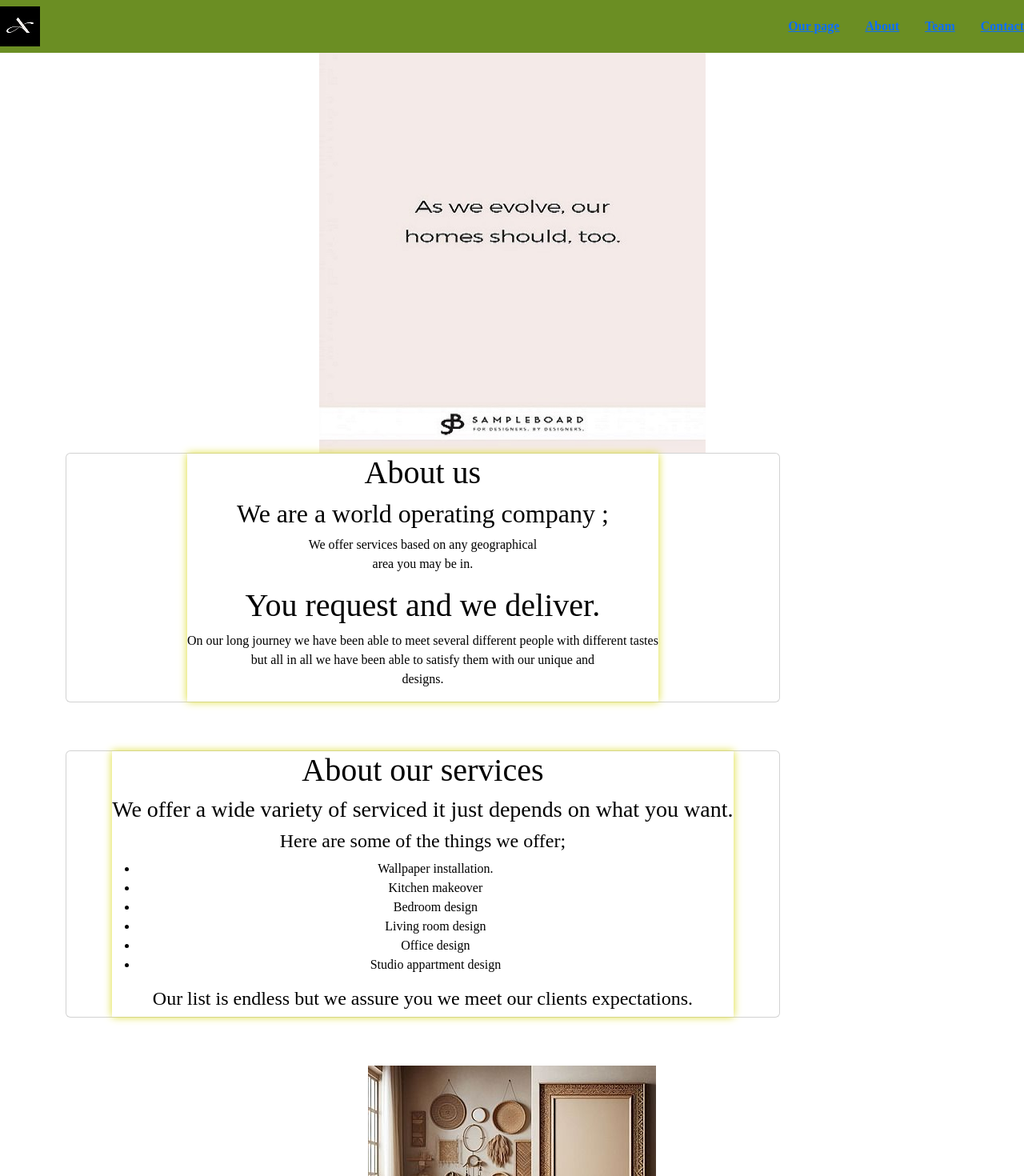
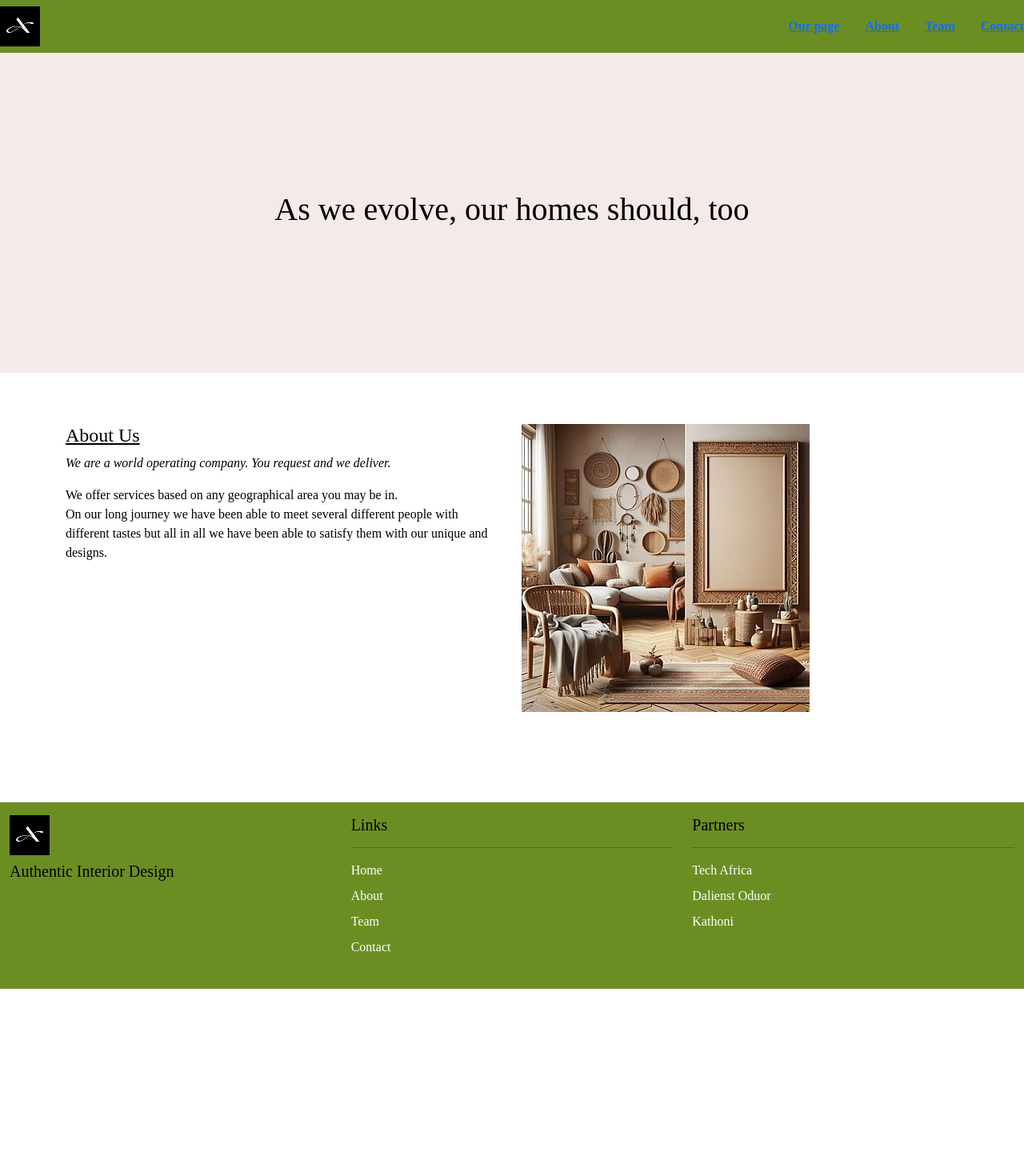
Before and after one commit to Kathoni/my-workk, a React (Create React App) app: page /about in a window 1280 px wide. Shown: the top 1470 px of the page at 80% size. After the commit the page ends 1236 px from the top, so only its background shows below. Built offline with nearby package versions, Linux system fonts and the light colour scheme.

Commit message:
edit about page

```diff
--- a/src/pages/About.jsx
+++ b/src/pages/About.jsx
@@ -1,56 +1,42 @@
+import React from "react";
+import Myimage from "../assets/images/banner.jpeg";
+import Ours from "../assets/images/ourabout.jpeg";
 
-import Myimage from '../assets/images/banner.jpeg'
-import Ours from '../assets/images/ourabout.jpeg'
 function About() {
   return (
-    <div>
-      <div className='myabout'><img src={Ours}  /><br /></div>
-    <div className='about'>
-    <div className='container'>
-      <div className='card'>
-        <div className='card-shadow'>
-    <h1>About us</h1>
-    <h2>We are a world operating company ;</h2>
-    <p>We offer services based on any geographical <br />
-    area you may be in.</p>
-    <h1>You request and we deliver.</h1>
-    <p>On our long journey we have been able to meet several
-      different people with different tastes<br/>but all in all
-      we have been able to satisfy them with our unique and <br/>
-      designs.
-    </p>
-    </div>
-    </div>
+    <>
+      <div
+        className="container-fluid mb-3 d-flex flex-column align-items-center justify-content-center text-center mx-auto"
+        style={{ height: "50vh", backgroundColor: "#f4eae8" }}
+      >
+        <div className="text-center">
+          <h3 className=" fs-1">As we evolve, our homes should, too</h3>
+        </div>
+      </div>
 
-    </div>
-    <div className='container'>
-      <div className='card'>
-        <div className='card-shadow'>
-    <h1>About our services</h1>
-    <h3>We offer a wide variety of serviced it just depends on what you want.</h3>
-    <h4> Here are some of the things we offer;</h4>
-    <div className='List'>
-      <ul>
-        <li>Wallpaper installation.</li>
-        <li>Kitchen makeover</li>
-        <li>Bedroom design</li>
-        <li>Living room design</li>
-        <li>Office design</li>
-        <li>Studio appartment design</li>
-      </ul>
-      <h4>Our list is endless but we assure you we meet our clients expectations.</h4>
-    </div>
-    </div>
-    </div>
-    </div>
-    <div>
-    <img src={Myimage}/>
-    </div>
+      <section className="container py-5 mb-5">
+        <div className="row">
+          <div className="col-md-6 col-sm-12 mb-3">
+            <h4 className="text-decoration-underline">About Us</h4>
+            <p className="fst-italic">
+              We are a world operating company. You request and we deliver.
+            </p>
+            <p></p>
+            <p>
+              We offer services based on any geographical area you may be in.{" "}
+              <br /> On our long journey we have been able to meet several
+              different people with different tastes but all in all we have been
+              able to satisfy them with our unique and designs.
+            </p>
+          </div>
 
-
-    </div>
-    </div>
-  )
+          <div className="col-md-6 col-sm-12 mb-3">
+            <img src={Myimage} alt="" className="img-fluid" />
+          </div>
+        </div>
+      </section>
+    </>
+  );
 }
 
-export default About
+export default About;
```
Also changed, not shown: src/pages/AboutUs.jsx (added, +66 -0 lines).
